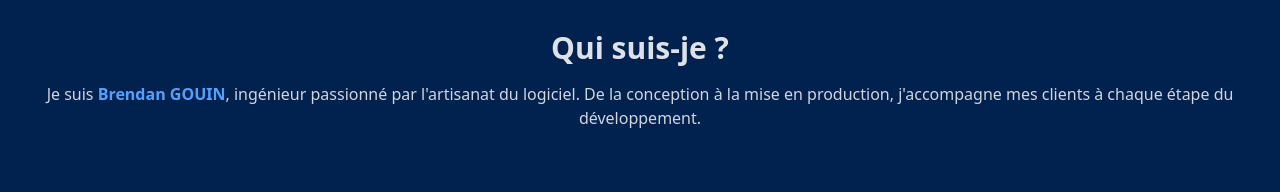
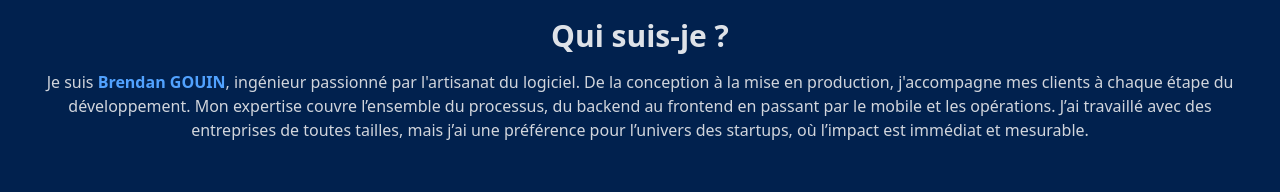
Before and after one commit to brendanPro/craftingtech, a React (Vite) app: page / in a window 1280 px wide. Shown: the part 568-760 px from the top of the page. Built offline with nearby package versions, Linux system fonts and the light colour scheme.

Commit message:
feat: update image path

```diff
--- a/src/App.css
+++ b/src/App.css
@@ -5,7 +5,7 @@
 }
 
 #home {
-  background:linear-gradient(0deg, rgba(0, 0, 0, 0.5), rgba(0,0,0, 0.5)), url("./home.jpg");
+  background:linear-gradient(0deg, rgba(0, 0, 0, 0.5), rgba(0,0,0, 0.5)), url("/home.jpg");
   background-size: cover;
   background-position: center;
 }
--- a/src/components/sections/about.tsx
+++ b/src/components/sections/about.tsx
@@ -18,6 +18,8 @@ export default function AboutSection(props: {id:string, index: number}) {
           Je suis <span className="text-blue-400 font-semibold">Brendan GOUIN</span>, ingénieur passionné par
           l'artisanat du logiciel. De la conception à la mise en production,
           j'accompagne mes clients à chaque étape du développement.
+          Mon expertise couvre l’ensemble du processus, du backend au frontend en passant par le mobile et les opérations.
+          J’ai travaillé avec des entreprises de toutes tailles, mais j’ai une préférence pour l’univers des startups, où l’impact est immédiat et mesurable.
         </p>
       </motion.section>
 
```
